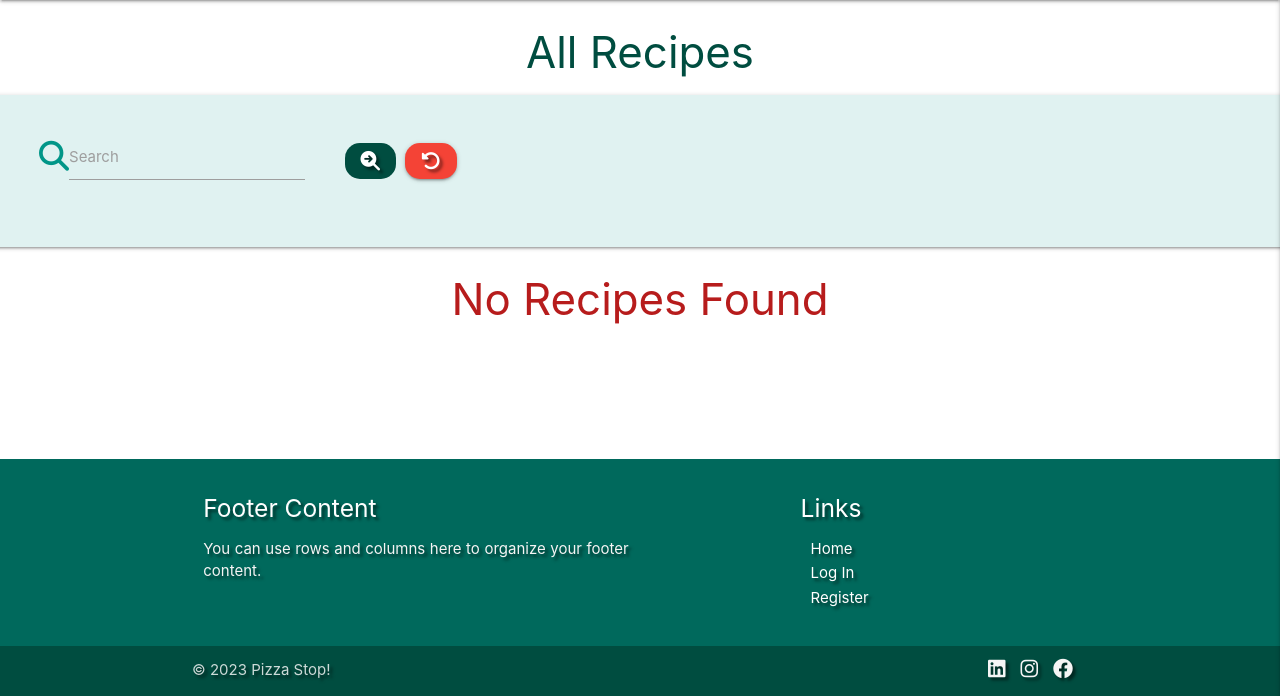
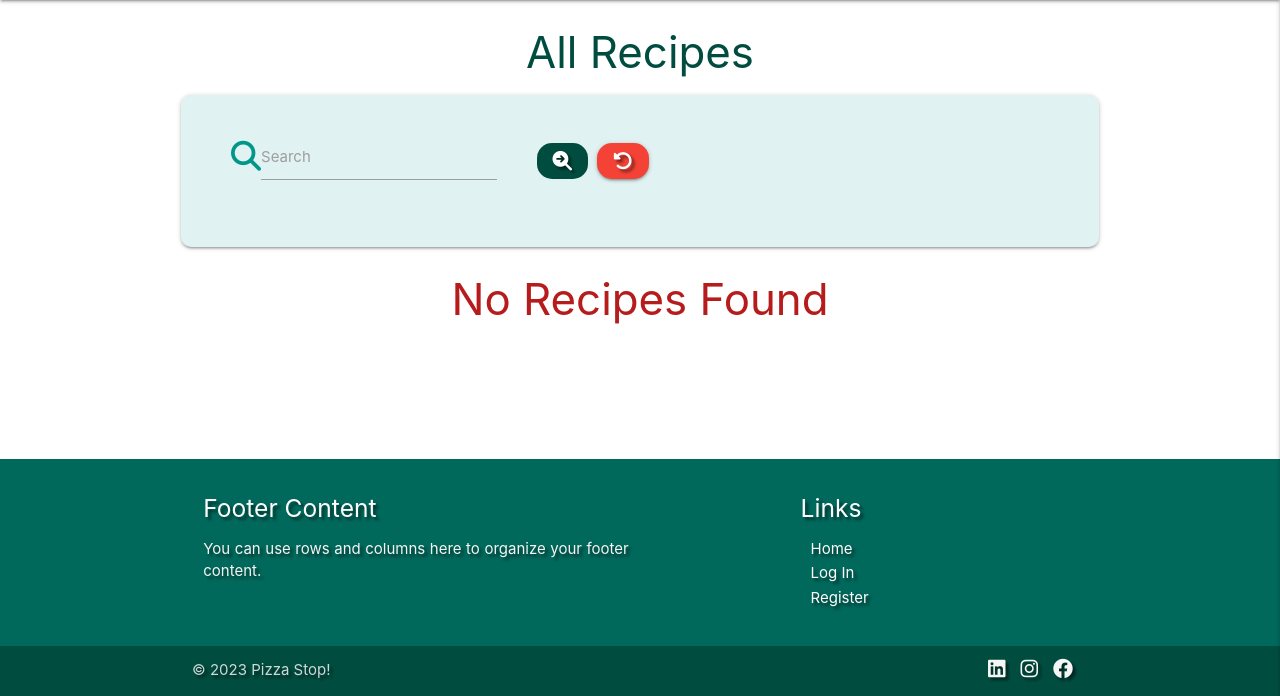
Before and after one commit to AHendley84/Pizza-Stop-MIlestone-Project-3, a Flask app: page /search in a window 1280 px wide; the page is wider, and only the part inside the window is pictured. Shown: the part 104-800 px from the top of that part. Run offline with Flask 3, Linux system fonts and the light colour scheme; data that the repository does not hold is empty; some libraries are stand-ins or nearby versions.

Commit message:
Add container class to base template

```diff
--- a/templates/base.html
+++ b/templates/base.html
@@ -75,7 +75,7 @@
     </section>
 
     <!-- Main content area -->
-    <main class="">
+    <main class="container">
         {% block content %}
         {% endblock %}
     </main>
```
